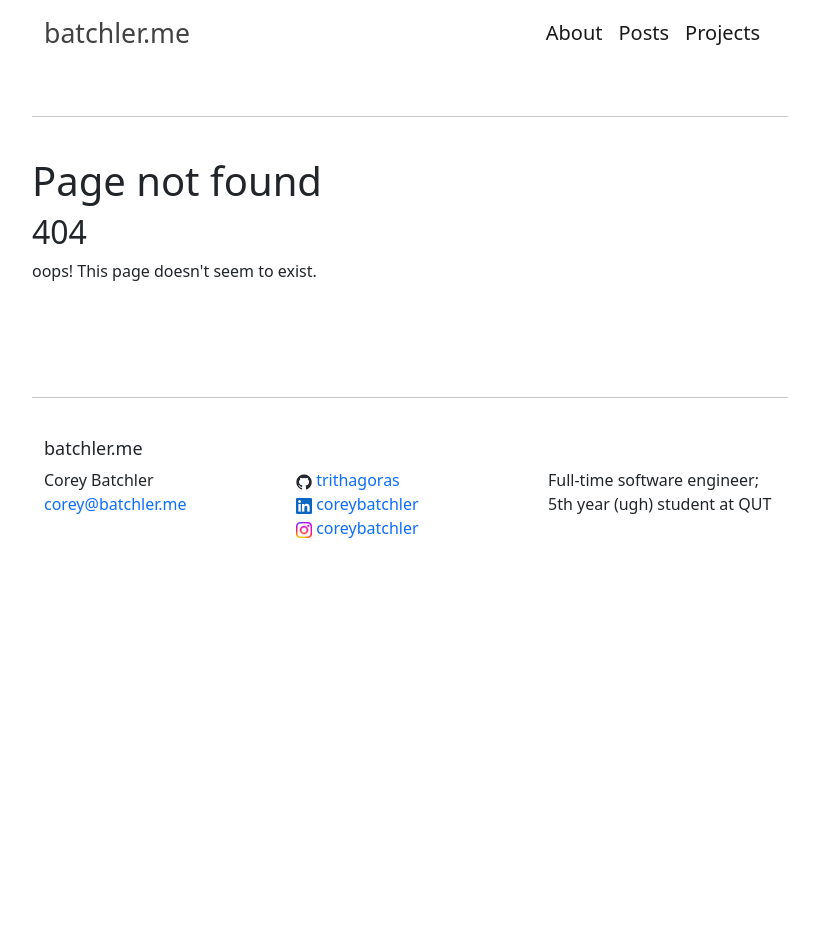
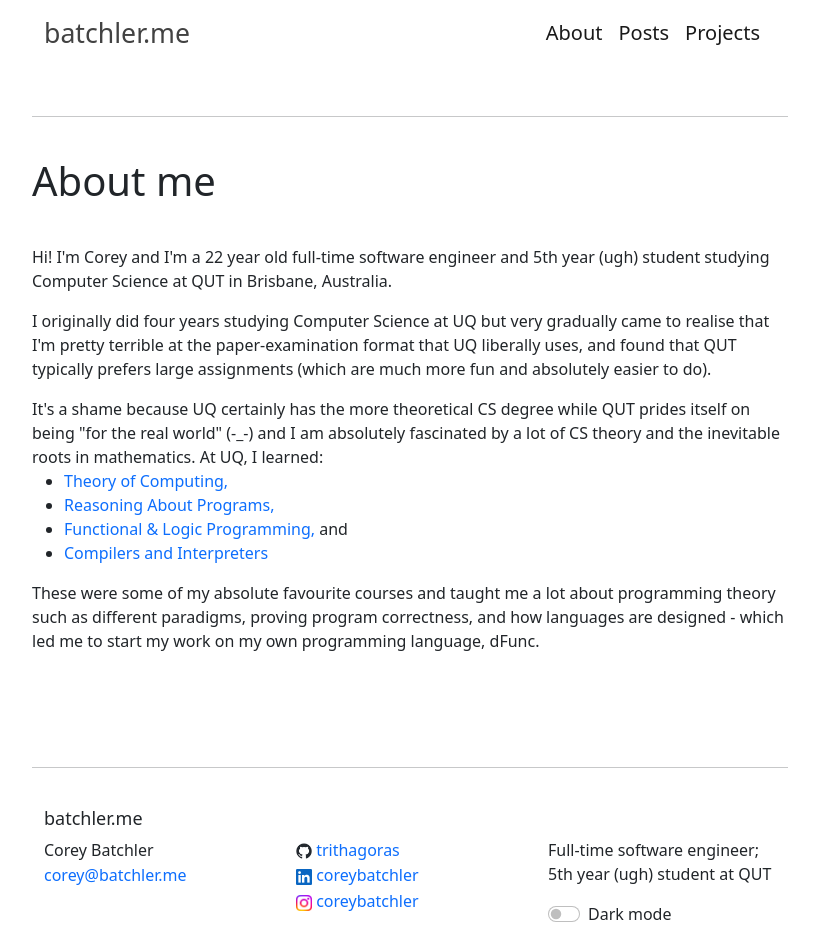
Before and after one commit to trithagoras/batchler.me-react, a React (Create React App) app: page /about in a window 1280 px wide. Shown: the top 952 px of the page, without its empty margins (230-1044 px from the left). Before the commit the page ends 800 px from the top, so only its background shows below. Built offline with nearby package versions, Linux system fonts and the light colour scheme.

Commit message:
add about and dark mode

```diff
--- a/src/App.css
+++ b/src/App.css
@@ -1,3 +1,19 @@
+.dark-mode {
+  background-color: black !important;
+  color: white;
+  position: absolute;
+  height: 100%;
+  width: 100%;
+}
+
+.dark-mode a:visited {
+  color: #d580ff !important;
+}
+
+.dark-mode .navbar a {
+  color: white !important;
+}
+
 .container-fluid {
   max-width: 780px;
 }
@@ -9,6 +25,7 @@
 
 a {
   text-decoration-line: none !important;
+  /* color: cornflowerblue !important; */
 }
 
 a:hover {
@@ -20,3 +37,7 @@ a:hover {
   display: flex;
   padding-top: 1rem;
 }
+
+.page-title {
+  padding-bottom: 2rem;
+}
--- a/src/App.tsx
+++ b/src/App.tsx
@@ -4,6 +4,7 @@ import "./App.css";
 import MainLayout from "./areas/shared/pages/MainLayout";
 import NotFound from "./areas/shared/pages/NotFound";
 import Home from "./areas/home/pages/Home";
+import About from "./areas/about/pages/About";
 
 function App() {
   return (
@@ -11,6 +12,7 @@ function App() {
       <Routes>
         <Route path="/" element={<MainLayout />}>
           <Route index element={<Home />} />
+          <Route path="about" element={<About />} />
           <Route path="*" element={<NotFound />} />
         </Route>
       </Routes>
--- /dev/null
+++ b/src/areas/about/pages/About.tsx
@@ -0,0 +1,37 @@
+function About() {
+  return (
+    <div>
+      <h1 className="page-title">About me</h1>
+      <p>
+        Hi! I'm Corey and I'm a 22 year old full-time software engineer and 5th
+        year (ugh) student studying Computer Science at QUT in Brisbane,
+        Australia.
+      </p>
+      <p>
+        I originally did four years studying Computer Science at UQ but very
+        gradually came to realise that I'm pretty terrible at the
+        paper-examination format that UQ liberally uses, and found that QUT
+        typically prefers large assignments (which are much more fun and
+        absolutely easier to do).
+      </p>
+      <p>
+        It's a shame because UQ certainly has the more theoretical CS degree
+        while QUT prides itself on being "for the real world" (-_-) and I am
+        absolutely fascinated by a lot of CS theory and the inevitable roots in
+        mathematics. At UQ, I learned:
+        <ul>
+          <li><a href="https://my.uq.edu.au/programs-courses/course.html?course_code=COMP2048">Theory of Computing,</a></li>
+          <li><a href="https://my.uq.edu.au/programs-courses/course.html?course_code=csse3100">Reasoning About Programs,</a></li>
+          <li><a href="https://my.uq.edu.au/programs-courses/course.html?course_code=COMP3400">Functional &amp; Logic Programming,</a> and</li>
+          <li><a href="https://my.uq.edu.au/programs-courses/course.html?course_code=COMP4403">Compilers and Interpreters</a></li>
+        </ul>
+        These were some of my absolute favourite courses and taught me a lot
+        about programming theory such as different paradigms, proving program
+        correctness, and how languages are designed - which led me to start my
+        work on my own programming language, dFunc.
+      </p>
+    </div>
+  );
+}
+
+export default About;
--- a/src/areas/home/pages/Home.tsx
+++ b/src/areas/home/pages/Home.tsx
@@ -1,18 +1,41 @@
-import MainImage from "../../../assets/storyb.jpg";
+import DayImage from "../../../assets/storyb.jpg";
+import NightImage from "../../../assets/storyb-night.jpg";
+import { useOutletContext } from "react-router-dom";
+import { useEffect, useState } from "react";
 
 function Home() {
+  const { darkMode, setDarkMode } = useOutletContext<{
+    darkMode: boolean;
+    setDarkMode: React.Dispatch<React.SetStateAction<boolean>>;
+  }>();
+
+  const dayByLine =
+    "Brisbane's Story Bridge, Nov. 2019. Taken by me after a few brews at Felon's.";
+  const nightByLine =
+    "Brisbane's Story Bridge, Dec. 2021. Believe it or not, taken by me after a few brews at Felon's.";
+
+  const [srcImage, setSrcImage] = useState(DayImage);
+  const [byLine, setByLine] = useState(dayByLine);
+
+  useEffect(() => {
+    if (darkMode) {
+      setSrcImage(NightImage);
+      setByLine(nightByLine);
+    } else {
+      setSrcImage(DayImage);
+      setByLine(dayByLine);
+    }
+  }, [darkMode]);
+
   return (
     <div>
       <img
-        src={MainImage}
+        src={srcImage}
         alt="Brisbane's story bridge, taken by me in 2019."
         className="img-fluid"
       />
       <p className="figure-text">
-        <em>
-          Brisbane&apos;s Story Bridge, Nov. 2019. Taken by me after a few brews
-          at Felon&apos;s.
-        </em>
+        <em>{byLine}</em>
       </p>
     </div>
   );
--- a/src/areas/shared/components/Footer.tsx
+++ b/src/areas/shared/components/Footer.tsx
@@ -1,10 +1,19 @@
-import { Container, Row, Col } from "react-bootstrap";
+import { Container, Row, Col, Form } from "react-bootstrap";
 import "../styles/footer.css";
 import githubIcon from "../../../assets/github-mark.png";
 import linkedinIcon from "../../../assets/In-Blue-Logo.png.original.png";
 import instagramIcon from "../../../assets/Instagram_Glyph_Gradient.png";
+import { useEffect, useState } from "react";
 
-function Footer() {
+function Footer({darkMode, setDarkMode}: {darkMode: boolean, setDarkMode: React.Dispatch<React.SetStateAction<boolean>>}) {
+  useEffect(() => {
+    if (darkMode) {
+      localStorage.setItem("DarkMode", "1");
+    } else {
+      localStorage.removeItem("DarkMode");
+    }
+  }, [darkMode]);
+
   return (
     <div className="footer">
       <hr />
@@ -42,8 +51,12 @@ function Footer() {
                 </a>
               </li>
               <li>
-                <img src={instagramIcon} alt="github" className="footer-icon" />{" "}
                 <a href="https://www.instagram.com/coreybatchler/">
+                  <img
+                    src={instagramIcon}
+                    alt="github"
+                    className="footer-icon"
+                  />{" "}
                   coreybatchler
                 </a>
               </li>
@@ -51,6 +64,13 @@ function Footer() {
           </Col>
           <Col>
             <p>Full-time software engineer; 5th year (ugh) student at QUT</p>
+            <Form.Check
+              type="switch"
+              id="custom-switch"
+              label="Dark mode"
+              checked={darkMode}
+              onChange={() => setDarkMode(!darkMode)}
+            ></Form.Check>
           </Col>
         </Row>
       </Container>
--- a/src/areas/shared/components/Header.tsx
+++ b/src/areas/shared/components/Header.tsx
@@ -1,4 +1,4 @@
-import { Navbar, Container, Nav } from "react-bootstrap";
+import { Navbar, Container, Nav, Form, Row, Col } from "react-bootstrap";
 import { Link } from "react-router-dom";
 import "../styles/header.css";
 
@@ -23,7 +23,9 @@ function Header() {
               Projects
             </Link>
           </Nav>
+
         </Container>
+
       </Navbar>
       <hr />
     </div>
--- a/src/areas/shared/pages/MainLayout.tsx
+++ b/src/areas/shared/pages/MainLayout.tsx
@@ -2,10 +2,14 @@ import { Outlet } from "react-router-dom";
 import Header from "../components/Header";
 import Footer from "../components/Footer";
 import { Container, Row, Col } from "react-bootstrap";
+import { useState } from "react";
+import { darkModeClass, darkModeSaved } from "../utils";
 
 function MainLayout() {
+  const [darkMode, setDarkMode] = useState(darkModeSaved());
+
   return (
-    <div>
+    <div className={darkMode ? "dark-mode" : ""}>
       <Container fluid>
         <Row>
           <Col>
@@ -14,12 +18,12 @@ function MainLayout() {
         </Row>
         <Row>
           <Col>
-            <Outlet />
+            <Outlet context={{ darkMode, setDarkMode }} />
           </Col>
         </Row>
         <Row>
           <Col>
-            <Footer />
+            <Footer darkMode={darkMode} setDarkMode={setDarkMode} />
           </Col>
         </Row>
       </Container>
--- a/src/areas/shared/styles/footer.css
+++ b/src/areas/shared/styles/footer.css
@@ -19,9 +19,14 @@ hr {
 
 .footer li {
     list-style-type: none;
+    line-height: 1.6rem;
 }
 
 .footer-icon {
     width: 16px;
     height: 16px;
 }
+
+.footer a:visited {
+  color:purple;
+}
--- /dev/null
+++ b/src/areas/shared/utils.ts
@@ -0,0 +1,2 @@
+export const darkModeSaved = () => localStorage.getItem("DarkMode") !== null;
+export const darkModeClass = () => darkModeSaved() ? "dark-mode" : "";
```
Also changed, not shown: 1 other file (tests, documents, lock files or other folders).
